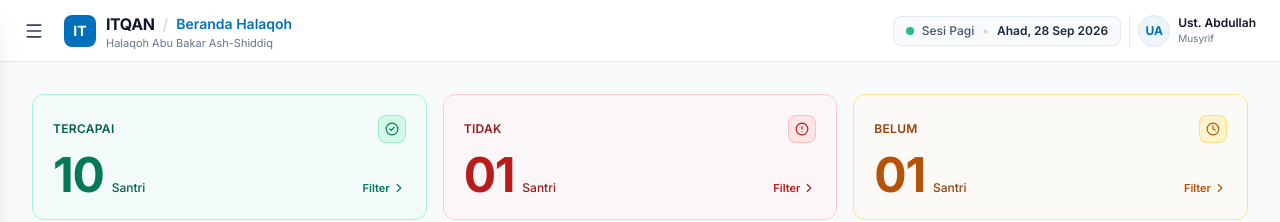
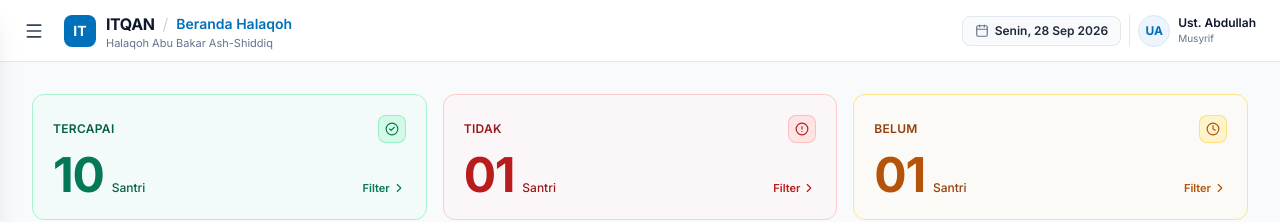
Before and after one commit to FaishalFaiz/ITQAN-Sistem-Mutabaah-Tahfidz-Terpadu, a React (Vite) app: page / in a window 1280 px wide. Shown: the top 222 px of the page. Built offline with nearby package versions, Linux system fonts and the light colour scheme.

Commit message:
feat: display real date and remove morning session badge

```diff
--- a/src/App.tsx
+++ b/src/App.tsx
@@ -1,6 +1,6 @@
 import { useState } from 'react';
 import { Routes, Route, useNavigate, useParams, useLocation } from 'react-router-dom';
-import { Menu } from 'lucide-react';
+import { Menu, Calendar } from 'lucide-react';
 import { INITIAL_SANTRI_LIST } from './components/dashboard/mockData';
 import type { Santri } from './components/dashboard/types';
 import { StatCards } from './components/dashboard/StatCards';
@@ -160,13 +160,18 @@ export function App() {
               </div>
             </div>
 
-            {/* Sisi Kanan: Status Sesi & Profil */}
+            {/* Sisi Kanan: Tanggal Real & Profil */}
             <div className="flex items-center justify-between sm:justify-end gap-2 text-xs">
-              <div className="inline-flex items-center gap-2 px-3 py-1.5 rounded-lg bg-slate-50 border border-slate-200 text-slate-700">
-                <span className="w-2 h-2 rounded-full bg-emerald-500 animate-pulse"></span>
-                <span className="font-medium text-slate-600">Sesi Pagi</span>
-                <span className="text-slate-300">•</span>
-                <span className="font-semibold text-slate-800">Ahad, 28 Sep 2026</span>
+              <div className="inline-flex items-center gap-1.5 px-3 py-1.5 rounded-lg bg-slate-50 border border-slate-200 text-slate-700">
+                <Calendar className="w-3.5 h-3.5 text-slate-500" />
+                <span className="font-semibold text-slate-800">
+                  {new Intl.DateTimeFormat('id-ID', {
+                    weekday: 'long',
+                    day: 'numeric',
+                    month: 'short',
+                    year: 'numeric',
+                  }).format(new Date())}
+                </span>
               </div>
 
               <div className="flex items-center gap-2 pl-2 border-l border-slate-200">
```
